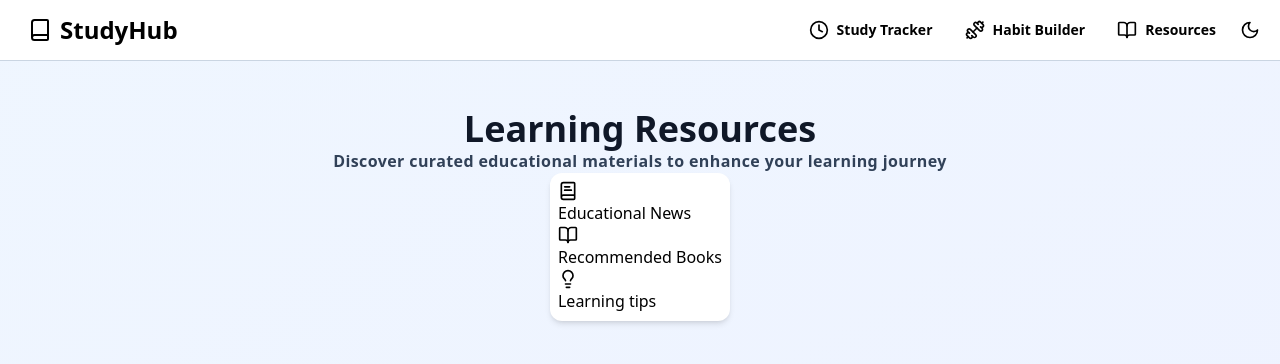
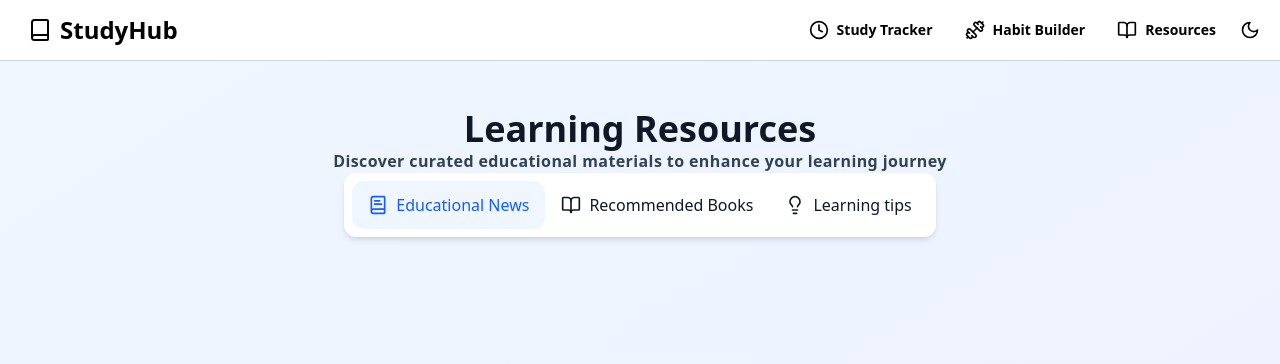
Before and after one commit to RikenMor001/StudyHub, a React (Vite) app: page /resources in a window 1280 px wide. Shown: the top 364 px of the page. Built offline with nearby package versions, Linux system fonts and the light colour scheme.

Commit message:
Update resources.jsx

```diff
--- a/src/pages/resources/resources.jsx
+++ b/src/pages/resources/resources.jsx
@@ -1,6 +1,7 @@
 
 import { BookOpen, BookText, LightbulbIcon } from "lucide-react"
 import { useState } from "react"
+import { motion } from 'framer-motion'
 
 export const Resources = () => {
     const [activeTab, setActiveTab] = useState("news")
@@ -42,9 +43,19 @@ export const Resources = () => {
     </div>
 }
 
+const tabVariants = () => {
+
+}
+
 const TabButton = ({isActive, onClick, label, icon}) => {
-    return <div>
+    return <motion.button
+        variants = {tabVariants}
+        initial = "inactive"
+        animate = {isActive ? "active" : "inactive"}
+        onClick = {onClick}
+        className = {`inline-flex items-center gap-2 px-4 py-3 rounded-xl text-sm sm:text-base font-medium transition-colors duration-200 whitespace-nowrap ${isActive ? "bg-blue-50 text-blue-600" : "text-gray-900 hover:text-gray-700 hover:bg-gray-50"}`}
+    >
         {icon}
         <span className="hidden sm:inline">{label}</span>
-    </div>
+    </motion.button>
 }
```
